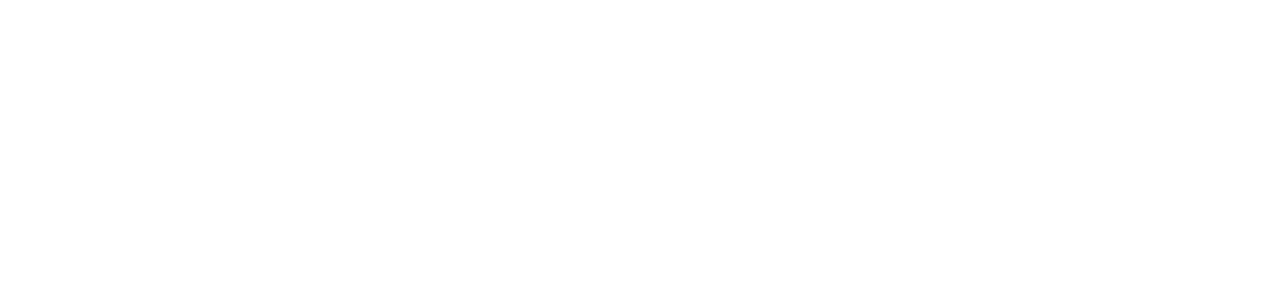
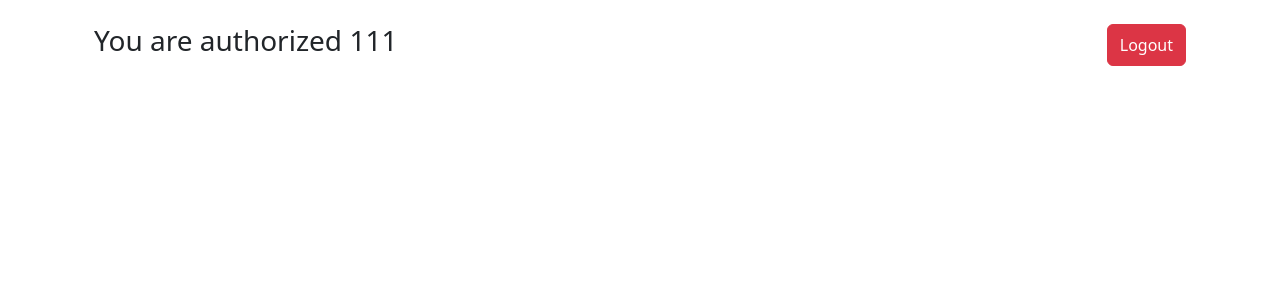
Before and after one commit to Akozyrev222/auth-app, a React (Vite) app in the folder frontend/: page / in a window 1280 px wide. Shown: the top 300 px of the page. Built offline with nearby package versions, Linux system fonts and the light colour scheme.

Commit message:
update setup

```diff
--- a/frontend/src/Home/Home.jsx
+++ b/frontend/src/Home/Home.jsx
@@ -8,8 +8,8 @@
     return (
         <div className='container mt-4'>
             <div className='container d-flex flex-row justify-content-between'>
-                {/*<h3>You are authorized {name}</h3>
-                <button onClick={handleLogout} className='btn btn-danger'>Logout</button>*/}
+                <h3>You are authorized {name}</h3>
+                <button onClick={handleLogout} className='btn btn-danger'>Logout</button>
             </div>
             {auth && <UserTable/>}
         </div>
```
